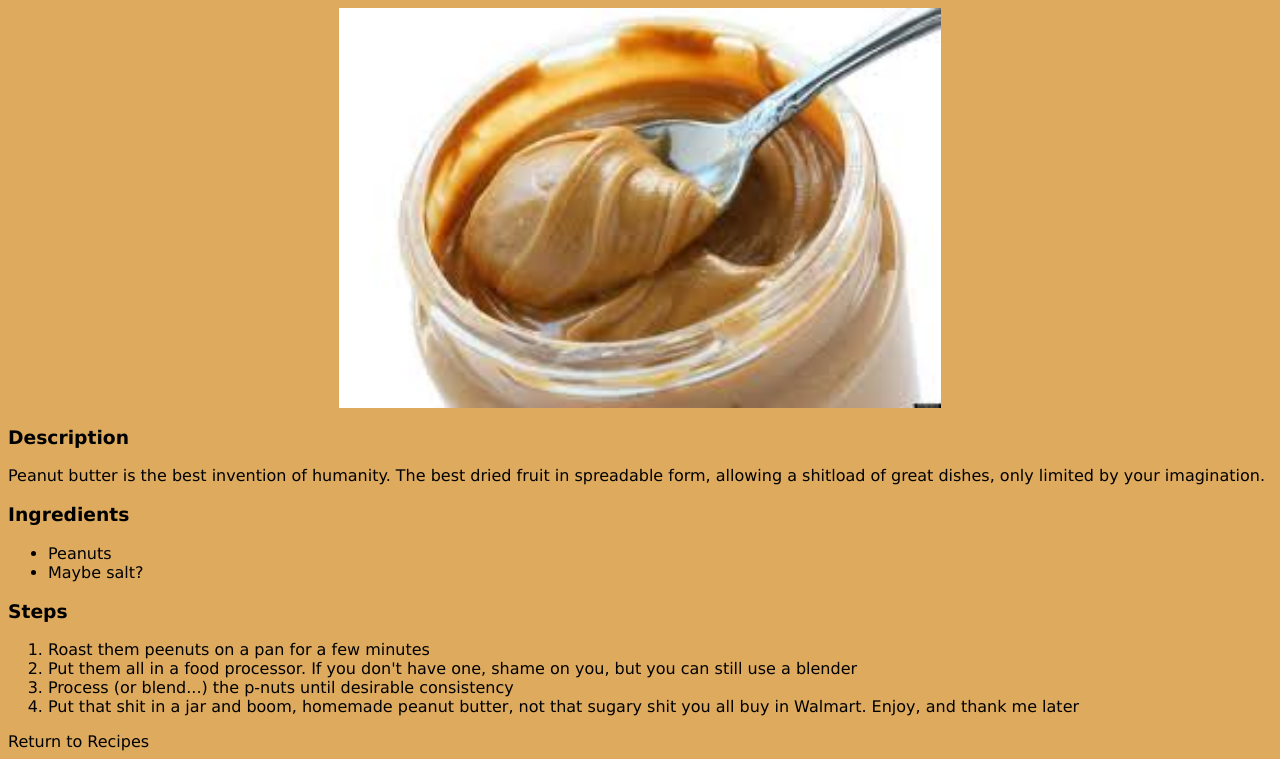
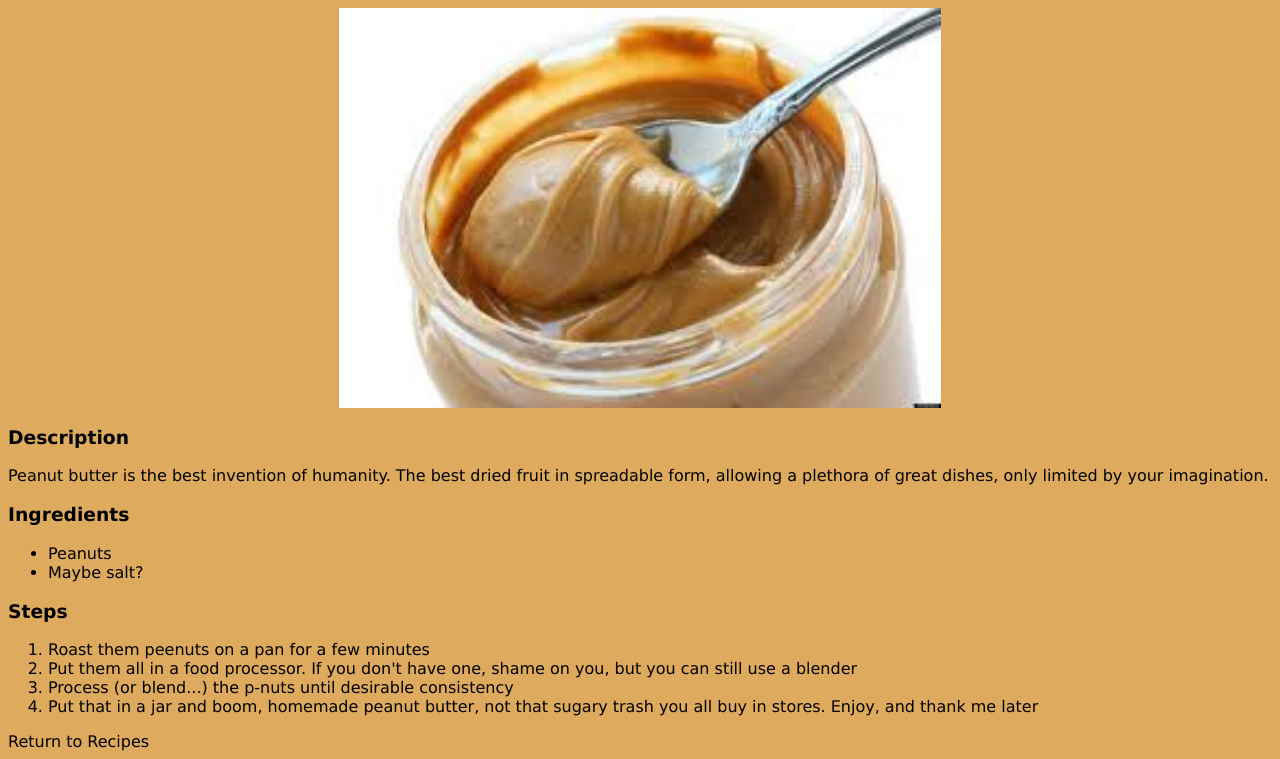
Before and after one commit to Fraan1092/odin-recipes, a plain HTML site: page recipes/peanut-butter.html in a window 1280 px wide. Shown: the part 90-849 px from the top of the page. Drawn offline with Linux system fonts and the light colour scheme.

Commit message:
Replace some bad words with family friendly ones

```diff
--- a/recipes/peanut-butter.html
+++ b/recipes/peanut-butter.html
@@ -11,7 +11,7 @@
     <h1 class="main-title">Peanut Buttter</h1>
     <img class="main-image" src="../images/peanut-butter.jpeg" alt="">
     <h3>Description</h3>
-    <p>Peanut butter is the best invention of humanity. The best dried fruit in spreadable form, allowing a shitload of great dishes, only limited by your imagination. </p>
+    <p>Peanut butter is the best invention of humanity. The best dried fruit in spreadable form, allowing a plethora of great dishes, only limited by your imagination. </p>
     <h3>Ingredients</h3>
     <ul>
         <li>Peanuts</li>
@@ -22,7 +22,7 @@
         <li>Roast them peenuts on a pan for a few minutes</li>
         <li>Put them all in a food processor. If you don't have one, shame on you, but you can still use a blender</li>
         <li>Process (or blend...) the p-nuts until desirable consistency</li>
-        <li>Put that shit in a jar and boom, homemade peanut butter, not that sugary shit you all buy in Walmart. Enjoy, and thank me later</li>
+        <li>Put that in a jar and boom, homemade peanut butter, not that sugary trash you all buy in stores. Enjoy, and thank me later</li>
     </ol>
     <a class="return-link" href="../index.html">Return to Recipes</a>
 </body>
```
